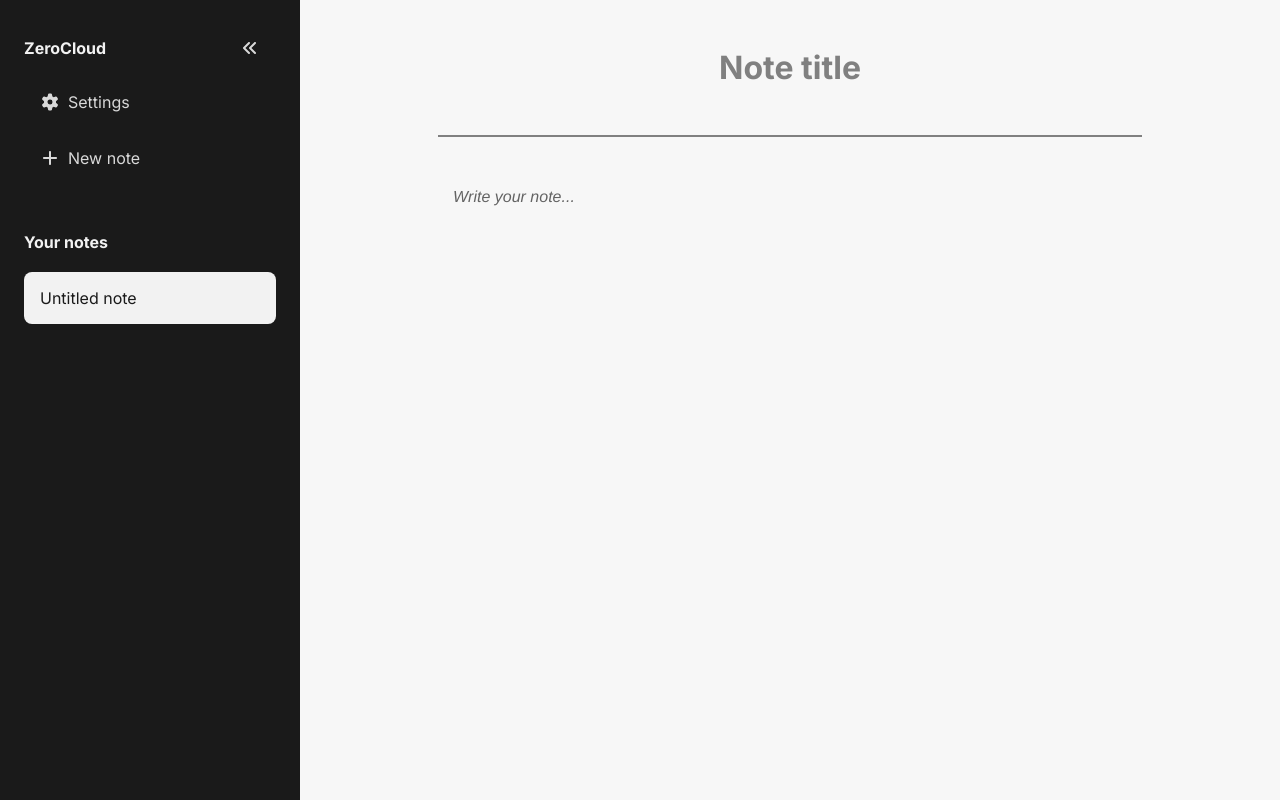
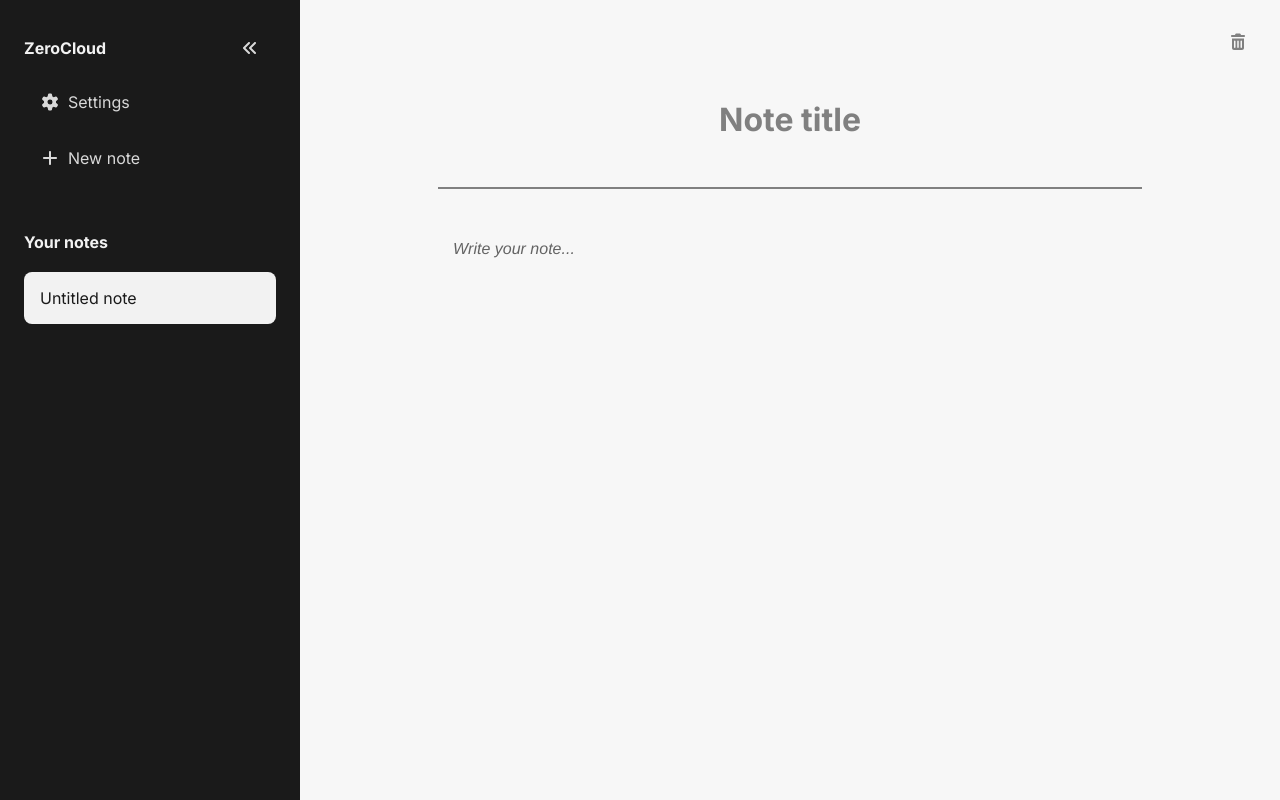
Before and after one commit to ZadniproIon/zero-cloud-notes-app, a React (Vite) app: page / in a window 1280 px wide. Both pictures are taken after a click on the element "New note". Built offline with nearby package versions, Linux system fonts and the light colour scheme.

Commit message:
Added delete button on note window

```diff
--- a/src/App.jsx
+++ b/src/App.jsx
@@ -94,6 +94,7 @@ function App() {
           <NoteWindow
             note={notes[activeIndex]}
             onChange={handleChangeNote}
+            onDelete={() => handleDelete(activeIndex)}
           />
         )}
 
--- a/src/components/NoteWindow.jsx
+++ b/src/components/NoteWindow.jsx
@@ -2,9 +2,11 @@ import '../styles/NoteWindow.css';
 import { useState, useEffect, useRef } from 'react';
 
 import QuillEditor from "./QuillEditor";
+import { FontAwesomeIcon } from '@fortawesome/react-fontawesome';
+import { faTrashCan } from '@fortawesome/free-solid-svg-icons';
 
 
-export function NoteWindow({ note, onChange }) {
+export function NoteWindow({ note, onChange, onDelete }) {
   const [title, setTitle]     = useState(note.title);
   const [content, setContent] = useState(note.content);
   const textareaRef           = useRef(null);
@@ -37,6 +39,23 @@ export function NoteWindow({ note, onChange }) {
 
   return (
     <div id="note-window">
+      {/* Actions (fixed to top-right of note window) */}
+      <div id="note-actions">
+        <button
+          id="note-delete-button"
+          type="button"
+          aria-label="Delete note"
+          title="Delete note"
+          onClick={onDelete}
+        >
+          {/* Temporary: map to requested API shape */}
+          {(() => {
+            const byPrefixAndName = { fas: { 'trash-can': faTrashCan } };
+            return <FontAwesomeIcon icon={byPrefixAndName.fas['trash-can']} />;
+          })()}
+        </button>
+      </div>
+
       <div id="note-content">
 
         {/* Note's title */}
--- a/src/components/QuillEditor.jsx
+++ b/src/components/QuillEditor.jsx
@@ -1,6 +1,6 @@
 // src/components/QuillEditor.jsx
 import React, { useEffect, useMemo, useRef, useState } from "react";
-import Quill from "quill";            // v2
+import Quill from "quill";
 import DOMPurify from "dompurify";
 import { get, set } from "idb-keyval";
 
--- a/src/styles/NoteWindow.css
+++ b/src/styles/NoteWindow.css
@@ -17,6 +17,37 @@
     flex-direction: column;
     gap: 3rem;
 
+}
+
+/* Top-right actions row */
+#note-window { position: relative; }
+
+/* Stick actions to the top-right of the scrollable note window */
+#note-actions {
+    position: sticky;
+    top: 16px;
+    z-index: 5;
+    display: flex;
+    justify-content: flex-end;
+    width: 100%;
+    padding-right: 16px; /* 16px from the right border */
+}
+
+#note-delete-button {
+    padding: 16px;
+    background: transparent;
+    border: none;
+    color: var(--app-text-inactive-color); /* inactive by default */
+    cursor: pointer;
+}
+
+#note-delete-button:hover {
+    color: var(--danger-border-color); /* red on hover */
+}
+
+/* FontAwesome icon sizing */
+#note-delete-button svg {
+    font-size: 16px;
 }
 
 #note-content-note-title {
```
Also changed, not shown: COMMIT_MSG.txt (deleted).
